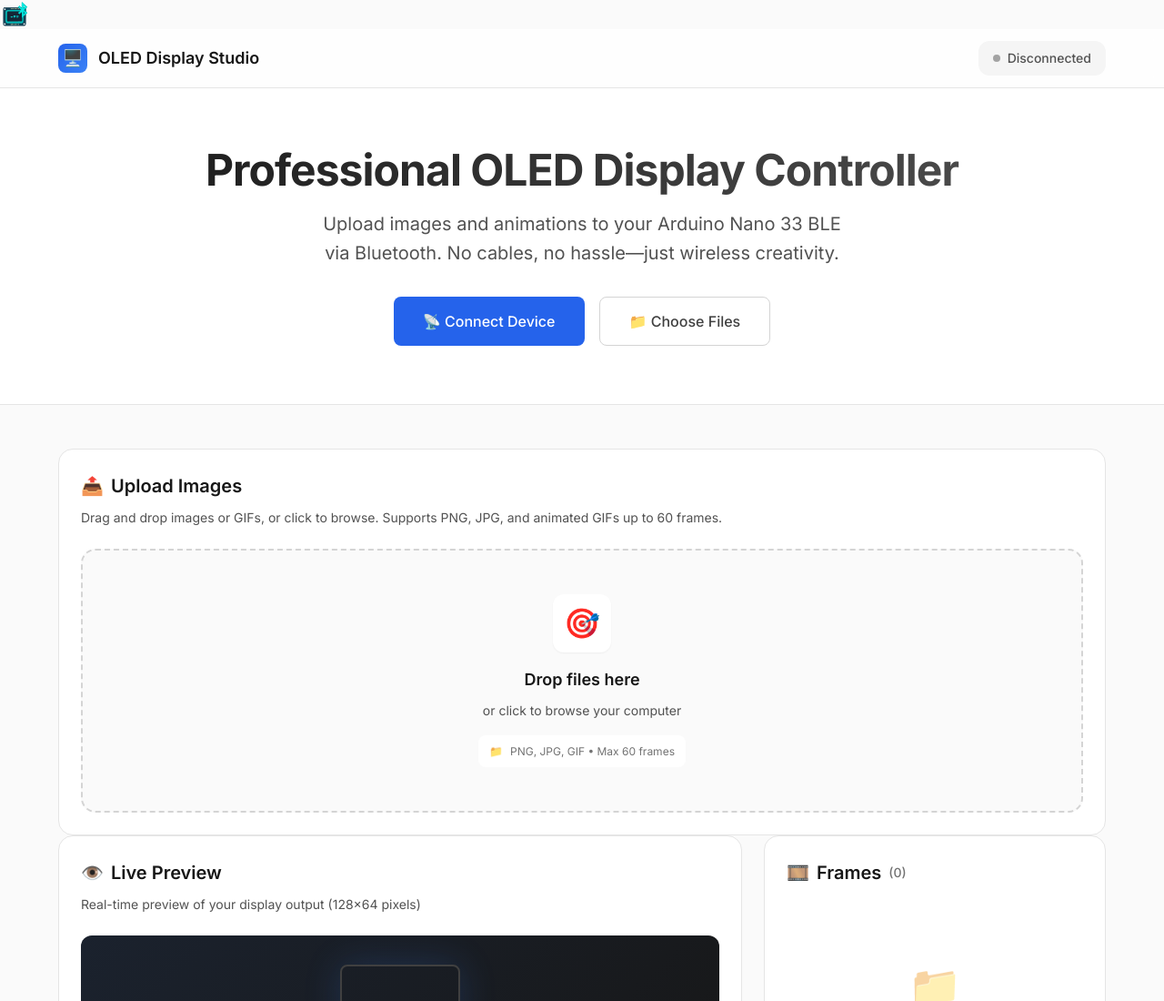
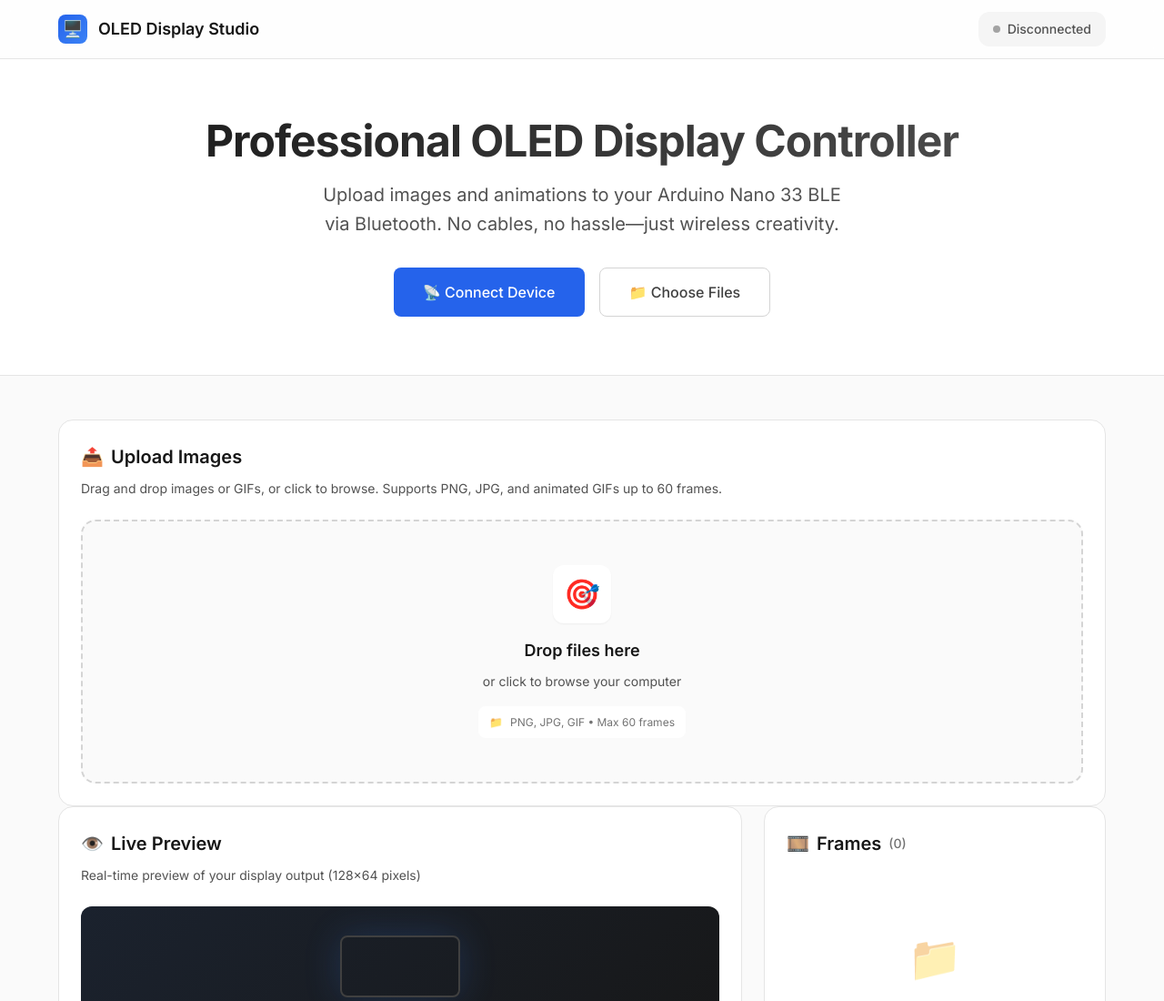
Before and after one commit to PiyushPapaya/OLED-Display-Studio, a website: page index.html in a window 1280 px wide. Shown: the top 1100 px of the page at 91% size. Drawn offline with Linux system fonts and the light colour scheme.

```diff
--- a/index.html
+++ b/index.html
@@ -7,7 +7,6 @@
   <link rel="preconnect" href="https://fonts.googleapis.com">
   <link rel="preconnect" href="https://fonts.gstatic.com" crossorigin>
   <link rel="icon" href="logo.svg" type="image/svg+xml">
-  <img src="logo.svg" alt="Arduino BLE OLED logo" width="32" height="32" decoding="async" style="vertical-align:middle">
   <link href="https://fonts.googleapis.com/css2?family=Inter:wght@400;500;600;700&display=swap" rel="stylesheet">
   <script type="module">
     // gifuct-js v2.1.2 is CJS-only (no dist/ UMD build), so load via esm.sh
```
Also changed, not shown: README.md.
